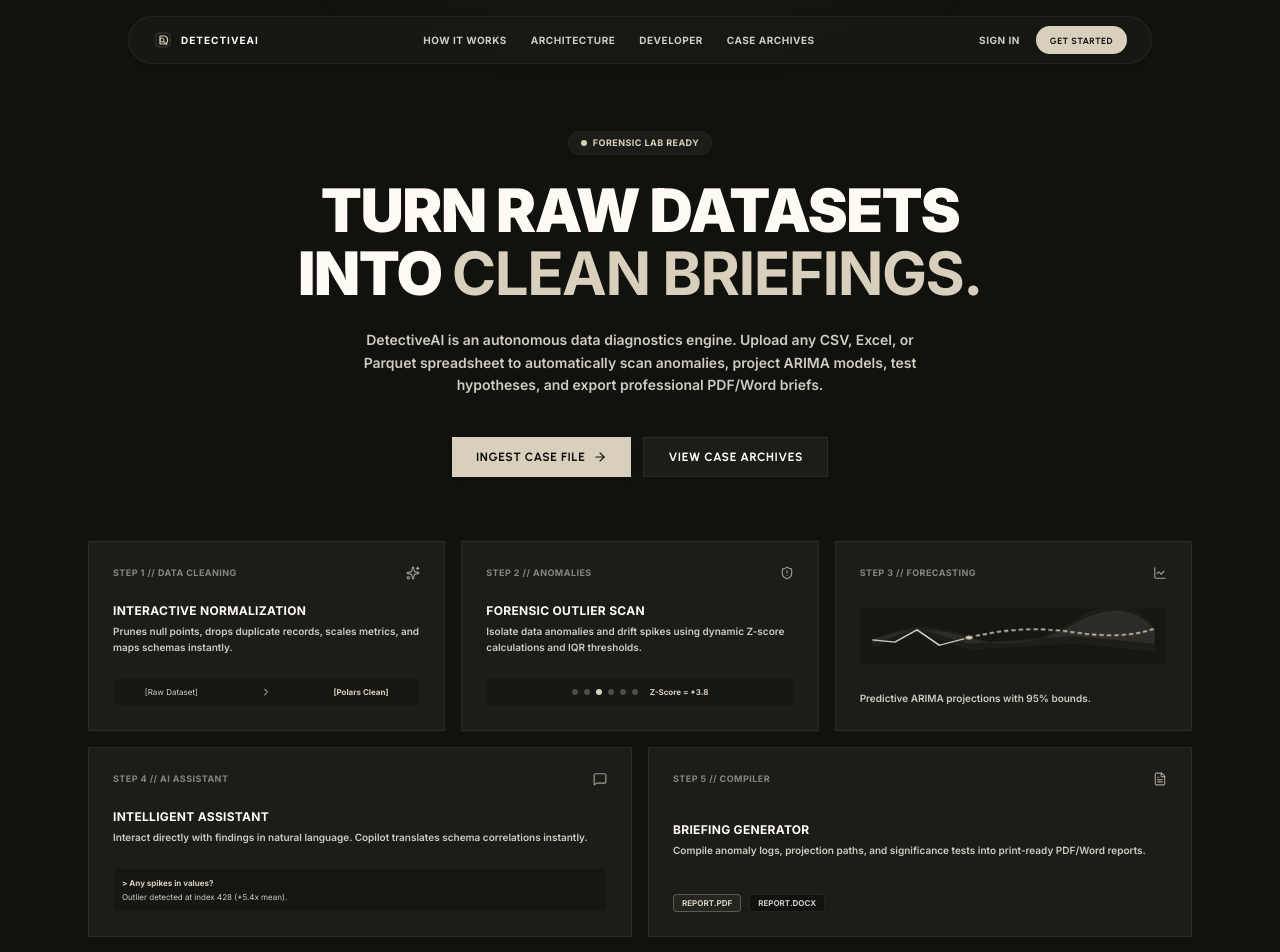
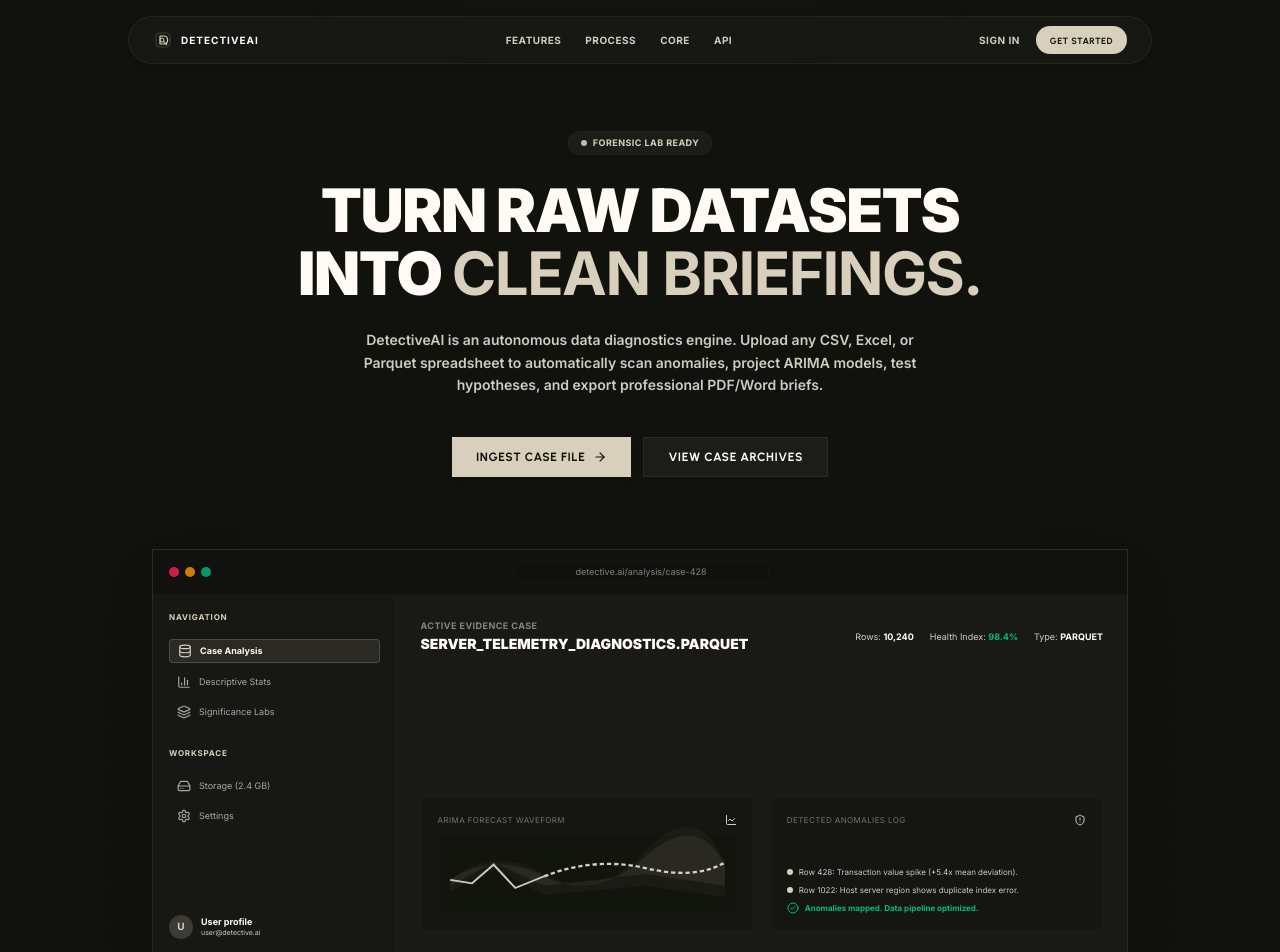
Before and after one commit to mannaxsara/detective-ai, a Next.js app in the folder frontend/: page / in a window 1280 px wide. Shown: the top 952 px of the page. Built offline with nearby package versions, Linux system fonts and the light colour scheme.

Commit message:
design: integrate high-fidelity dashboard browser mockup preview on landing page and fix preview state typings

```diff
--- a/frontend/src/app/page.tsx
+++ b/frontend/src/app/page.tsx
@@ -5,7 +5,8 @@ import Link from "next/link";
 import {
   ArrowRight, Sparkles, ShieldAlert, LineChart, MessageSquare,
   FileText, ChevronRight, Terminal, ShieldCheck, Database, Code,
-  Cpu, Upload, ArrowUpRight, Play, CheckCircle2, RefreshCw
+  Cpu, Upload, ArrowUpRight, Play, CheckCircle2, RefreshCw, BarChart3,
+  Layers, HardDrive, Settings
 } from "lucide-react";
 import { motion, useInView } from "framer-motion";
 
@@ -42,6 +43,7 @@ export default function HomePage() {
   const [isLoggedIn, setIsLoggedIn] = useState(false);
   const [loading, setLoading] = useState(true);
   const [selectedCodeTab, setSelectedCodeTab] = useState<"python" | "bash">("python");
+  const [selectedPreviewTab, setSelectedPreviewTab] = useState<"telemetry" | "forecasting" | "anomalies">("telemetry");
   const [activeHowStep, setActiveHowStep] = useState(0);
 
   // Live Simulation state in the processing core
@@ -132,7 +134,7 @@ export default function HomePage() {
       <div className="absolute inset-0 z-0 bg-[linear-gradient(to_right,rgba(212,110,85,0.012)_1px,transparent_1px),linear-gradient(to_bottom,rgba(212,110,85,0.012)_1px,transparent_1px)] bg-[size:40px_40px] opacity-65 pointer-events-none" aria-hidden="true" />
 
       {/* Subtle radial glow for background depth */}
-      <div className="absolute top-[-10%] left-1/2 -translate-x-1/2 w-[600px] h-[300px] bg-primary/5 rounded-full blur-3xl pointer-events-none select-none z-0" />
+      <div className="absolute top-[-10%] left-1/2 -translate-x-1/2 w-[700px] h-[350px] bg-primary/5 rounded-full blur-3xl pointer-events-none select-none z-0" />
 
       {/* ═══════════════════ NAVBAR ═══════════════════ */}
       <div className="fixed top-4 left-1/2 -translate-x-1/2 w-[90%] max-w-5xl z-50 rounded-full border border-border/80 bg-card/60 backdrop-blur-md px-6 h-12 flex items-center justify-between shadow-md">
@@ -142,10 +144,10 @@ export default function HomePage() {
         </Link>
 
         <nav className="hidden md:flex items-center gap-6">
-          <a href="#how-it-works" className="text-[10px] font-mono font-bold uppercase tracking-wider text-muted-foreground hover:text-foreground transition-colors">How it works</a>
-          <a href="#architecture" className="text-[10px] font-mono font-bold uppercase tracking-wider text-muted-foreground hover:text-foreground transition-colors">Architecture</a>
-          <a href="#developer" className="text-[10px] font-mono font-bold uppercase tracking-wider text-muted-foreground hover:text-foreground transition-colors">Developer</a>
-          <Link href="/history" className="text-[10px] font-mono font-bold uppercase tracking-wider text-muted-foreground hover:text-foreground transition-colors">Case Archives</Link>
+          <a href="#features" className="text-[10px] font-mono font-bold uppercase tracking-wider text-muted-foreground hover:text-foreground transition-colors">Features</a>
+          <a href="#how-it-works" className="text-[10px] font-mono font-bold uppercase tracking-wider text-muted-foreground hover:text-foreground transition-colors">Process</a>
+          <a href="#architecture" className="text-[10px] font-mono font-bold uppercase tracking-wider text-muted-foreground hover:text-foreground transition-colors">Core</a>
+          <a href="#developer" className="text-[10px] font-mono font-bold uppercase tracking-wider text-muted-foreground hover:text-foreground transition-colors">API</a>
         </nav>
 
         <div className="flex items-center gap-4">
@@ -226,8 +228,136 @@ export default function HomePage() {
         </motion.div>
       </section>
 
+      {/* ═══════════════════ HIGH-FIDELITY DASHBOARD PREVIEW ═══════════════════ */}
+      <section className="py-6 max-w-5xl mx-auto px-6 relative z-10">
+        <RevealSection className="border border-border bg-card rounded-cards overflow-hidden shadow-2xl flex flex-col">
+          {/* Mock Browser Top bar */}
+          <div className="flex items-center justify-between px-4 py-3 bg-[#11110f] border-b border-border/40 select-none">
+            <div className="flex items-center gap-1.5">
+              <div className="w-2.5 h-2.5 rounded-full bg-rose-500/80" />
+              <div className="w-2.5 h-2.5 rounded-full bg-amber-500/80" />
+              <div className="w-2.5 h-2.5 rounded-full bg-emerald-500/80" />
+            </div>
+            <div className="bg-background/80 border border-border/30 rounded px-8 py-0.5 text-[9px] font-mono text-muted-foreground/60 w-64 text-center truncate">
+              detective.ai/analysis/case-428
+            </div>
+            <div className="w-10" />
+          </div>
+
+          {/* Mock Dashboard Grid layout */}
+          <div className="grid grid-cols-1 md:grid-cols-12 gap-0 min-h-[360px] text-left">
+            {/* Sidebar Mock navigator */}
+            <div className="md:col-span-3 border-r border-border/40 p-4 bg-[#11110f]/40 hidden md:flex flex-col justify-between font-mono text-[9px] text-muted-foreground/80 space-y-6">
+              <div className="space-y-4">
+                <div className="text-[8px] font-bold tracking-widest text-primary">NAVIGATION</div>
+                <div className="space-y-2">
+                  <div className="flex items-center gap-2 text-foreground font-bold bg-primary/10 border border-primary/20 rounded px-2 py-1 select-none">
+                    <Database className="w-3.5 h-3.5 text-primary" />
+                    <span>Case Analysis</span>
+                  </div>
+                  <div className="flex items-center gap-2 px-2 py-1 cursor-pointer hover:text-foreground">
+                    <BarChart3 className="w-3.5 h-3.5" />
+                    <span>Descriptive Stats</span>
+                  </div>
+                  <div className="flex items-center gap-2 px-2 py-1 cursor-pointer hover:text-foreground">
+                    <Layers className="w-3.5 h-3.5" />
+                    <span>Significance Labs</span>
+                  </div>
+                </div>
+
+                <div className="text-[8px] font-bold tracking-widest text-primary pt-2">WORKSPACE</div>
+                <div className="space-y-2">
+                  <div className="flex items-center gap-2 px-2 py-1 cursor-pointer hover:text-foreground">
+                    <HardDrive className="w-3.5 h-3.5" />
+                    <span>Storage (2.4 GB)</span>
+                  </div>
+                  <div className="flex items-center gap-2 px-2 py-1 cursor-pointer hover:text-foreground">
+                    <Settings className="w-3.5 h-3.5" />
+                    <span>Settings</span>
+                  </div>
+                </div>
+              </div>
+
+              <div className="border-t border-border/20 pt-4 flex items-center gap-2">
+                <div className="w-6 h-6 rounded-full bg-primary/20 flex items-center justify-center font-bold text-primary text-[10px]">
+                  U
+                </div>
+                <div>
+                  <div className="text-[9px] font-bold text-foreground truncate">User profile</div>
+                  <div className="text-[7px] text-muted-foreground truncate">user@detective.ai</div>
+                </div>
+              </div>
+            </div>
+
+            {/* Central Work Deck */}
+            <div className="md:col-span-9 p-6 space-y-6 flex flex-col justify-between bg-background/20">
+              {/* Header metrics */}
+              <div className="flex flex-col md:flex-row justify-between items-start md:items-center gap-4 border-b border-border/20 pb-4">
+                <div>
+                  <div className="text-[9px] font-mono text-muted-foreground/60 uppercase font-bold tracking-wider">ACTIVE EVIDENCE CASE</div>
+                  <h3 className="text-sm font-black text-foreground uppercase mt-0.5">server_telemetry_diagnostics.parquet</h3>
+                </div>
+                <div className="flex gap-4 font-mono text-[9px] text-muted-foreground">
+                  <div>Rows: <span className="text-foreground font-bold">10,240</span></div>
+                  <div>Health Index: <span className="text-emerald-500 font-bold">98.4%</span></div>
+                  <div>Type: <span className="text-foreground font-bold">PARQUET</span></div>
+                </div>
+              </div>
+
+              {/* Central display panels */}
+              <div className="grid grid-cols-1 md:grid-cols-2 gap-4">
+                {/* ARIMA display panel */}
+                <div className="border border-border/40 rounded p-4 bg-background/40">
+                  <div className="flex items-center justify-between font-mono text-[8px] text-muted-foreground/50 tracking-wider mb-2">
+                    <span>ARIMA FORECAST WAVEFORM</span>
+                    <LineChart className="w-3 h-3 text-primary" />
+                  </div>
+                  <div className="h-20 w-full relative flex items-center justify-center border border-border/20 rounded bg-background/50 p-1">
+                    <svg className="w-full h-full overflow-visible z-10 relative" viewBox="0 0 200 60" preserveAspectRatio="none">
+                      <path d="M5,35 Q35,5 70,30 T140,10 T195,20 L195,50 L140,40 L70,48 L35,25 L5,45 Z" fill="var(--primary)" className="opacity-[0.04]" />
+                      <path d="M5,35 Q35,10 70,32 T140,15 T195,22 L195,40 L140,30 L70,40 L35,20 L5,40 Z" fill="var(--primary)" className="opacity-[0.08]" />
+                      <path d="M5,35 L20,38 L35,22 L50,42 L70,32" fill="none" stroke="currentColor" strokeWidth="1.5" className="text-muted-foreground" />
+                      <path d="M70,32 Q105,15 140,25 T195,20" fill="none" stroke="currentColor" strokeWidth="2" strokeDasharray="3 2" className="text-primary" />
+                    </svg>
+                  </div>
+                </div>
+
+                {/* Log outputs display panel */}
+                <div className="border border-border/40 rounded p-4 bg-background/40 flex flex-col justify-between min-h-[120px]">
+                  <div className="flex items-center justify-between font-mono text-[8px] text-muted-foreground/50 tracking-wider">
+                    <span>DETECTED ANOMALIES LOG</span>
+                    <ShieldAlert className="w-3 h-3 text-primary" />
+                  </div>
+                  <div className="space-y-1.5 mt-2 font-mono text-[8px] text-muted-foreground">
+                    <div className="flex items-center gap-1.5">
+                      <span className="w-1.5 h-1.5 rounded-full bg-primary" />
+                      <span>Row 428: Transaction value spike (+5.4x mean deviation).</span>
+                    </div>
+                    <div className="flex items-center gap-1.5">
+                      <span className="w-1.5 h-1.5 rounded-full bg-primary" />
+                      <span>Row 1022: Host server region shows duplicate index error.</span>
+                    </div>
+                    <div className="flex items-center gap-1.5 text-emerald-500 font-bold">
+                      <CheckCircle2 className="w-3 h-3" />
+                      <span>Anomalies mapped. Data pipeline optimized.</span>
+                    </div>
+                  </div>
+                </div>
+              </div>
+            </div>
+          </div>
+        </RevealSection>
+      </section>
+
       {/* ═══════════════════ SYMMETRICAL BENTO GRID FEATURE GRID ═══════════════════ */}
-      <section className="py-4 max-w-6xl mx-auto px-6 relative z-10">
+      <section id="features" className="py-12 max-w-6xl mx-auto px-6 relative z-10">
+        <RevealSection>
+          <div className="text-center mb-12 space-y-2">
+            <span className="font-mono text-[9px] font-bold text-primary uppercase tracking-widest">Platform capabilities</span>
+            <h2 className="text-2xl md:text-3xl font-black text-foreground uppercase tracking-tight">Equipped for Comprehensive Forensic Profiling</h2>
+          </div>
+        </RevealSection>
+
         <div className="grid grid-cols-1 md:grid-cols-6 gap-4">
 
           {/* Card 1: Data Normalization (Col Span 2) */}
```
